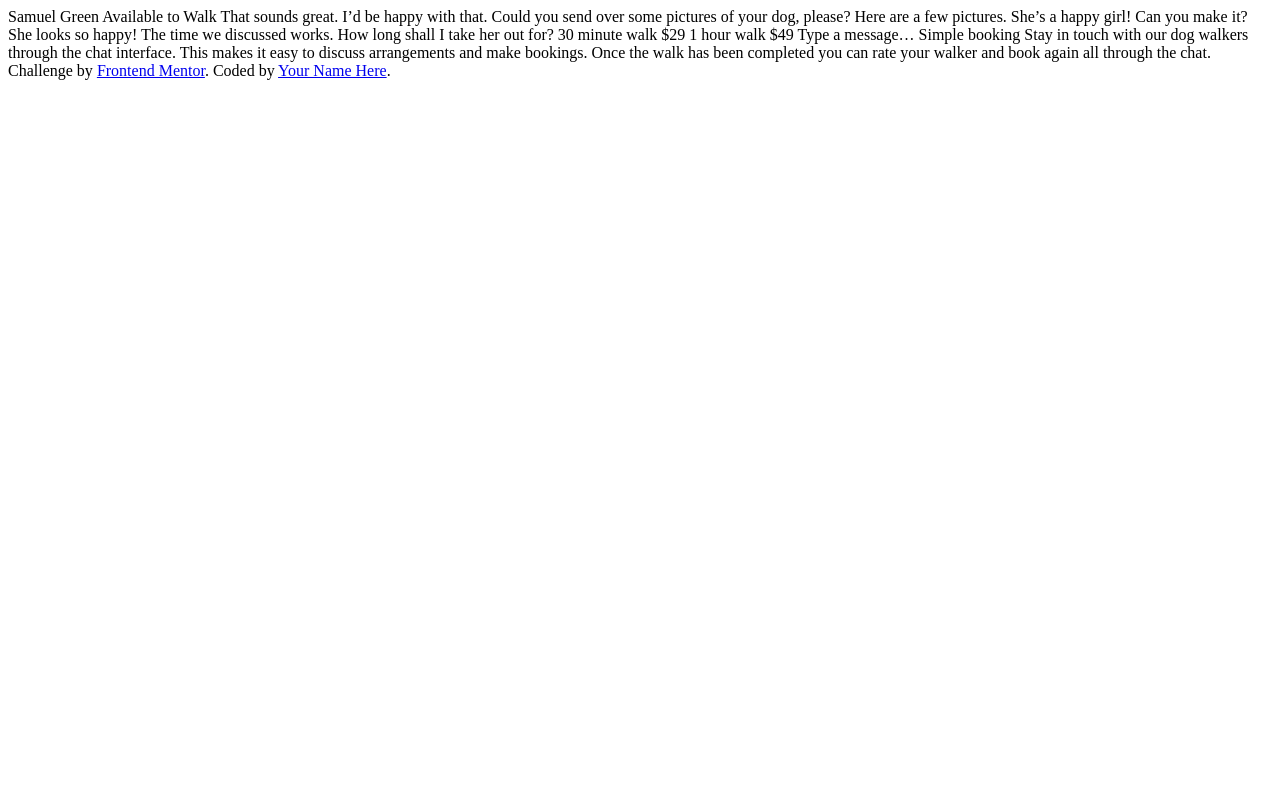
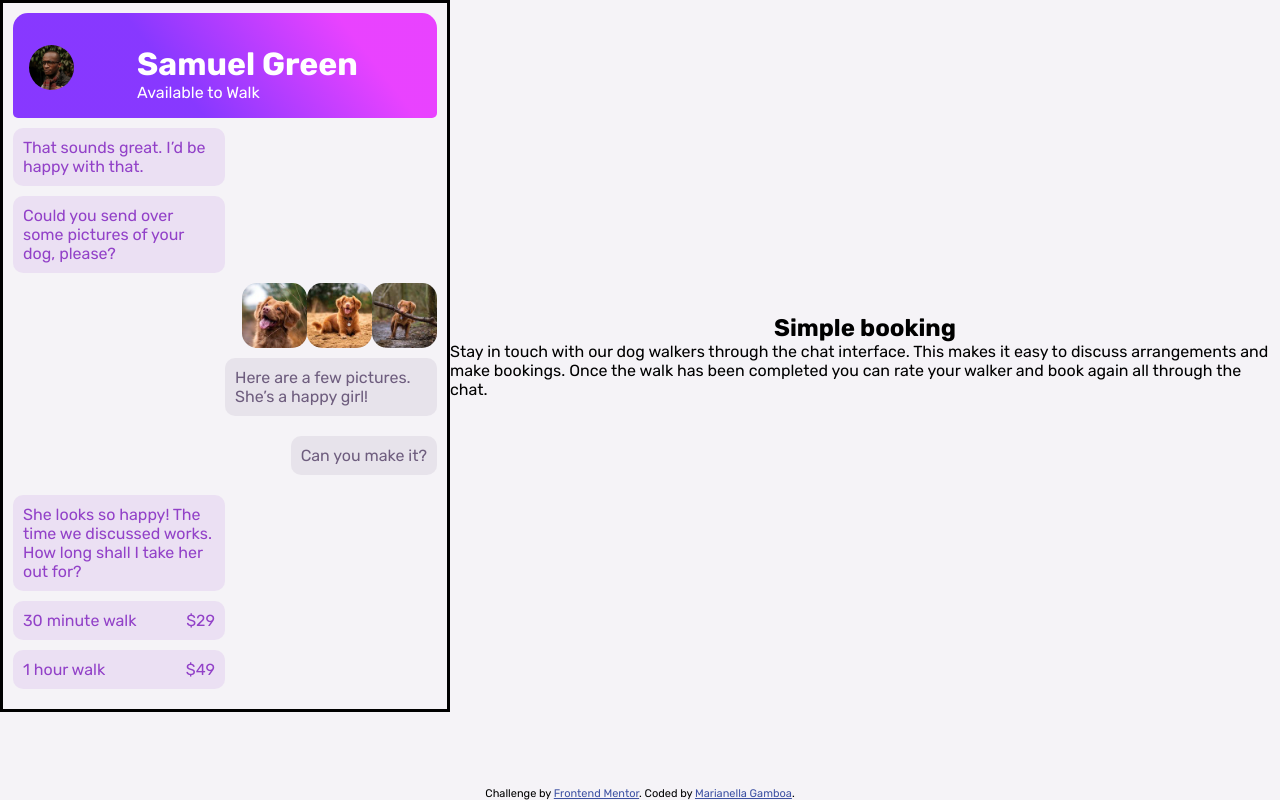
Before and after one commit to Marianellag1/congenial-guacamole-chat, a plain HTML site: page index.html in a window 1280 px wide. Drawn offline with Linux system fonts and the light colour scheme.

Commit message:
saving progress, more css added

```diff
--- a/assets/css/style.css
+++ b/assets/css/style.css
@@ -12,7 +12,7 @@
     /*sub-heading at the top of the app UI*/
     --moderate-violet: hsl(276, 55%, 52%);
     /*chat on the left*/
-    --desaturate-dark-violet: 271, 15%, 43%;
+    --desaturate-dark-violet: hsl(271, 15%, 43%);
     /*chat on the right*/
     --grayish-blue: hsl(206, 6%, 79%);
     /*placeholder text*/
@@ -43,4 +43,92 @@
 body {
     font-size: 16px;
     font-family: 'Rubik', sans-serif;
+    background-color: var(--light-grayish-violet);
 }
+
+span {
+    float: right;
+}
+
+.footer {
+    position: fixed;
+    left: 0;
+    bottom: 0;
+    width: 100%;
+    text-align: center;
+}
+
+.wrapper {
+    display: grid;
+    grid-template-columns: auto auto;
+}
+
+.one {
+    border: solid;
+    width: 450px;
+    padding: .625rem;
+    background-color: var(--light-grayish-violet);
+}
+
+.header {
+    display: grid;
+    grid-template-columns: auto auto;
+    color: var(--white);
+    margin-bottom: .625rem;
+    background: linear-gradient(52deg, var(--light-violet)38%, var(--light-magenta)80%);
+    border-top-left-radius: 15px;
+    border-top-right-radius: 15px;
+    border-bottom-left-radius: 5px;
+    border-bottom-right-radius: 5px;
+    padding: 2rem 1rem 1rem 1rem;
+}
+
+.samuel img {
+    width: 45px;
+    border-radius: 50%;
+}
+
+.chat p {
+    padding: .625rem;
+    border-radius: 10px;
+    max-width: 50%;
+    margin: .625rem 0;
+}
+
+.purple p {
+    background-color: hsl(276, 55%, 52%, 0.1);
+    color: var(--moderate-violet);
+}
+
+.white {
+    display: flex;
+    align-items: end;
+    flex-direction: column;
+}
+
+.white p {
+background-color: hsl(271, 15%, 43%, 0.1);
+color: var(--desaturate-dark-violet);
+}
+
+.doggie {
+    display: grid;
+    grid-template-columns: auto auto auto;
+}
+
+.doggie img {
+    border-radius: 15px;
+    width: 65px;
+}
+
+.two {
+    display: flex;
+    flex-direction: column;
+    justify-content: center;
+    align-items: center;
+}
+
+/* .together {
+    display: grid;
+    grid-template-columns: auto auto;
+} */
--- a/index.html
+++ b/index.html
@@ -1,48 +1,89 @@
 <!DOCTYPE html>
 <html lang="en">
+
 <head>
   <meta charset="UTF-8">
-  <meta name="viewport" content="width=device-width, initial-scale=1.0"> <!-- displays site properly based on user's device -->
+  <meta name="viewport" content="width=device-width, initial-scale=1.0">
+  <!-- displays site properly based on user's device -->
   <link rel="preconnect" href="https://fonts.googleapis.com">
   <link rel="preconnect" href="https://fonts.gstatic.com" crossorigin>
   <link href="https://fonts.googleapis.com/css2?family=Rubik:wght@400;500;700&display=swap" rel="stylesheet">
   <link rel="icon" type="image/png" sizes="32x32" href="./images/favicon-32x32.png">
-
+  <link rel="stylesheet" href="./assets/css/style.css">
   <title>Frontend Mentor | [Challenge Name Here]</title>
 
 </head>
+
 <body>
+  <div class="wrapper">
+    <div class="one">
+      <div class="header">
+        <figure class="samuel">
+          <img src="./images/avatar.jpg" alt="samuel image">
+        </figure>
+        <div class="contact">
+          <h1>
+            Samuel Green
+          </h1>
+          <p>
+            Available to Walk
+          </p>
+        </div>
+      </div>
+      <div class="chat">
+        <div class="purple">
+          <p>
+            That sounds great. I’d be happy with that.
+          </p>
+          <p>
+            Could you send over some pictures of your dog, please?
+          </p>
+        </div>
+        <div class="white">
+          <figure class="doggie">
+            <img src="./images/dog-image-1.jpg" alt="doggie picture">
+            <img src="./images/dog-image-2.jpg" alt="second doggie picture">
+            <img src="./images/dog-image-3.jpg" alt="third doggie picture">
+          </figure>
+          <p>
+            Here are a few pictures. She’s a happy girl!
+          </p>
+          <p>
+            Can you make it?
+          </p>
+        </div>
+        <div class="purple">
+          <p>
+            She looks so happy! The time we discussed works. How long shall I take her out for?
+          </p>
+          <div class="together">
+            <p>30 minute walk<span>$29</span></p>
+          </div>
+          <div class="together">
+            <p>1 hour walk <span>$49</span></p>
+          </div>
+        </div>
+      </div>
+      <!-- <input type="button" value="text">
+      Type a message… -->
+    </div>
 
-  Samuel Green
-  Available to Walk
+    <div class="two">
+      <h2>
+        Simple booking
+      </h2>
+      <p>
+        Stay in touch with our dog walkers through the chat interface. This makes it easy to
+        discuss arrangements and make bookings. Once the walk has been completed you can rate
+        your walker and book again all through the chat.
+      </p>
+    </div>
+  </div>
 
-  That sounds great. I’d be happy with that.
+  <footer class="attribution footer">
+    Challenge by <a href="https://www.frontendmentor.io?ref=challenge" target="_blank">Frontend Mentor</a>.
+    Coded by <a href="#">Marianella Gamboa</a>.
+  </footer>
+</body>
 
-  Could you send over some pictures of your dog, please?
-
-  Here are a few pictures. She’s a happy girl!
-
-  Can you make it?
-
-  She looks so happy! The time we discussed works. How long shall I take her out for?
-
-  30 minute walk
-  $29
-
-  1 hour walk
-  $49
-
-  Type a message…
-
-  Simple booking
-
-  Stay in touch with our dog walkers through the chat interface. This makes it easy to
-  discuss arrangements and make bookings. Once the walk has been completed you can rate
-  your walker and book again all through the chat.
-
-  <div class="attribution">
-    Challenge by <a href="https://www.frontendmentor.io?ref=challenge" target="_blank">Frontend Mentor</a>.
-    Coded by <a href="#">Your Name Here</a>.
-  </div>
-</body>
 </html>
```
